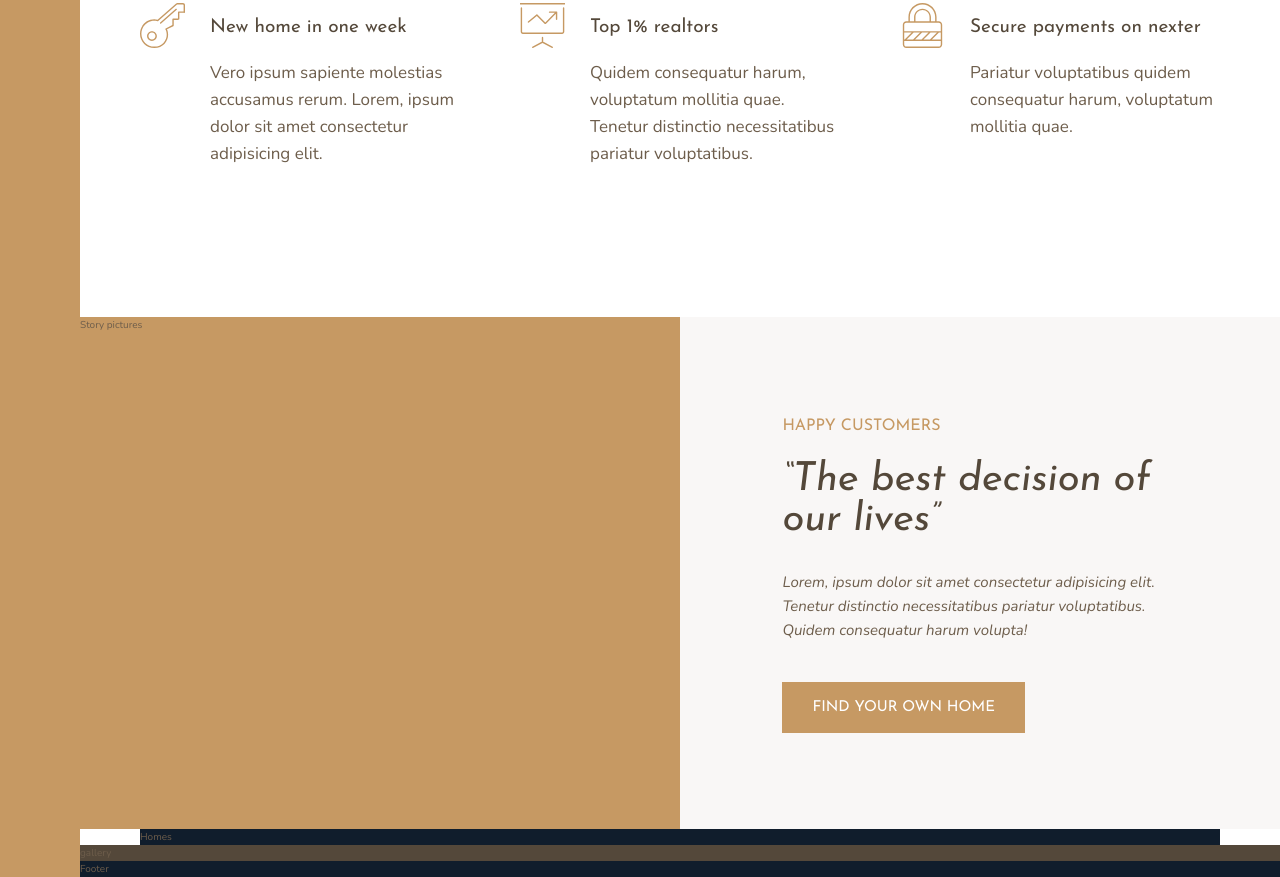
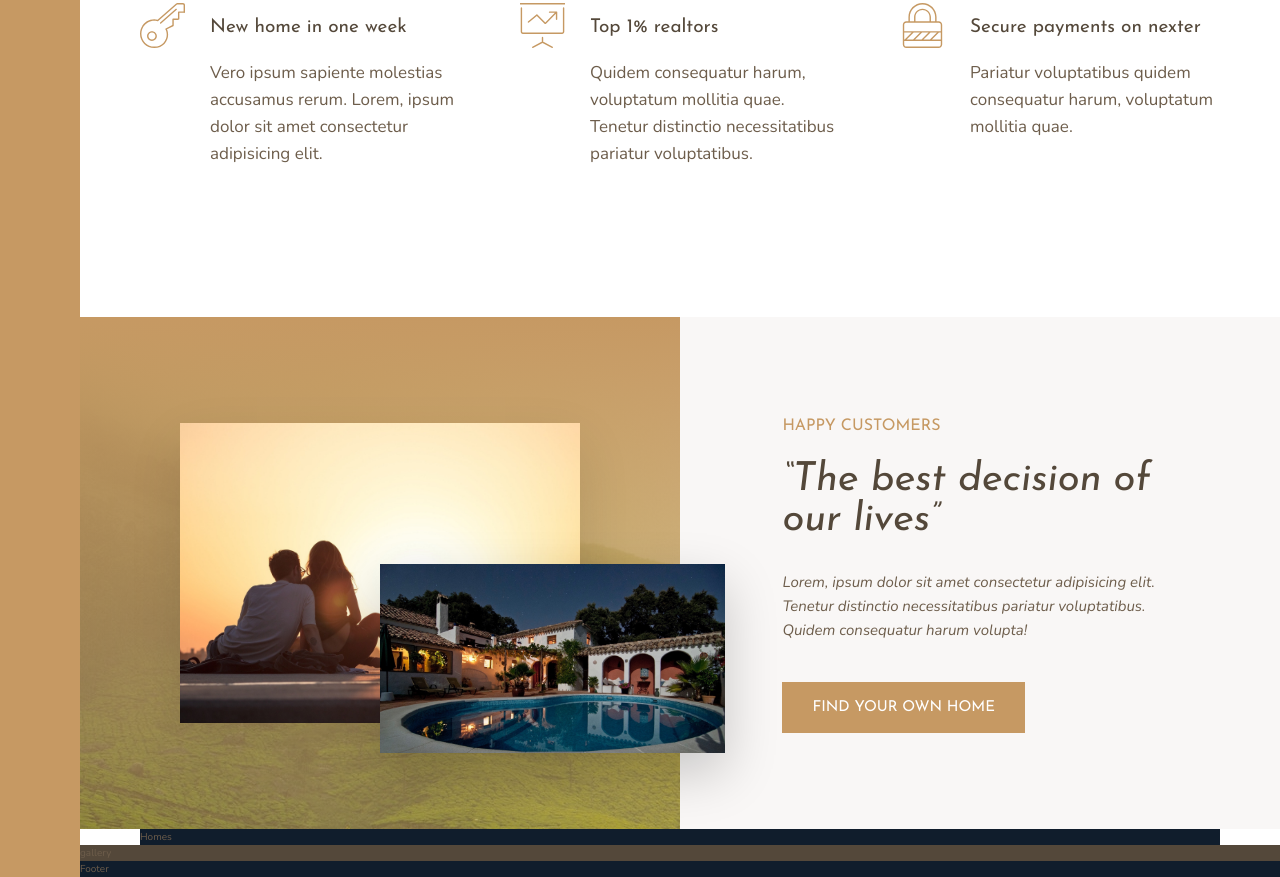
Before and after one commit to DaianeS26/css-grid-nexter-project, a website: page index.html in a window 1280 px wide. Shown: the part 991-1868 px from the top of the page. Drawn offline with nearby package versions, Linux system fonts and the light colour scheme.

Commit message:
Stories part 2.

```diff
--- a/index.html
+++ b/index.html
@@ -88,7 +88,8 @@
         </section>
 
         <div class="story__pictures">
-            Story pictures
+            <img src="img/story-1.jpeg" alt="Couple with new house" class="story__img--1">
+            <img src="img/story-2.jpeg" alt="New house" class="story__img--2">
         </div>
 
         <div class="story__content">
--- a/sass/_story.scss
+++ b/sass/_story.scss
@@ -2,6 +2,28 @@
     &__pictures {
         background-color: $color-primary;
         grid-column: full-start / col-end 4;
+        background-image: linear-gradient(rgba($color-primary, 5), rgba($color-primary, .5)), url(../img/back.jpg);
+
+
+        display: grid;
+        grid-template-rows: repeat(6, 1fr);
+        grid-template-columns: repeat(6, 1fr);
+        align-items: center;
+    }
+
+    &__img--1 {
+        width: 100%;
+        grid-row: 2 / 6;
+        grid-column: 2 / 6;
+        box-shadow: 0 2rem 5rem rgba(#000, .1);
+    }
+
+    &__img--2 {
+        width: 115%;
+        grid-row: 4 / 6;
+        grid-column: 4 / 7;
+        z-index: 20;
+        box-shadow: 0 2rem 5rem rgba(#000, .2);
     }
 
     &__content {
```
Also changed, not shown: css/style.css, sass/main.css, 1 other file.
